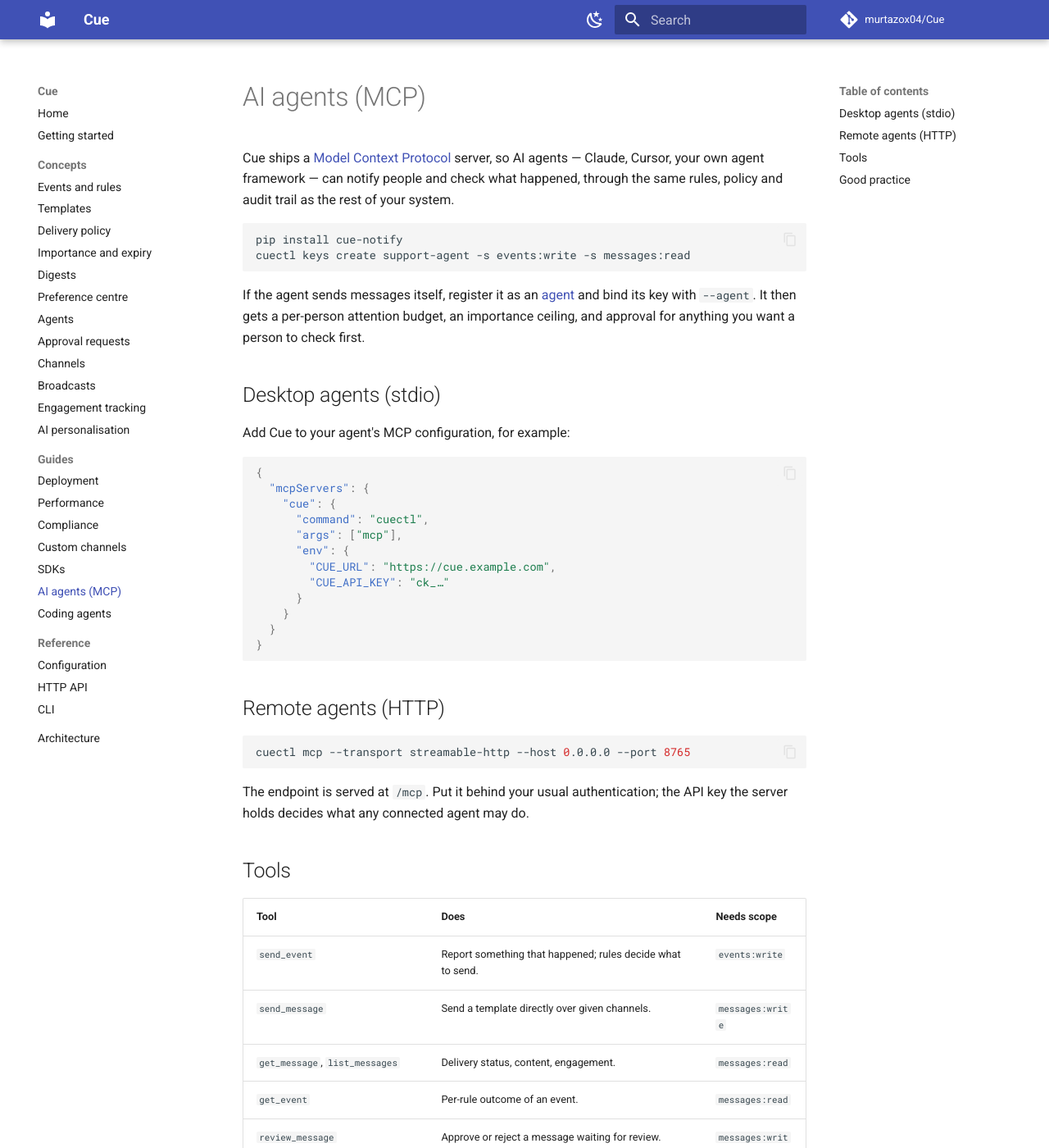
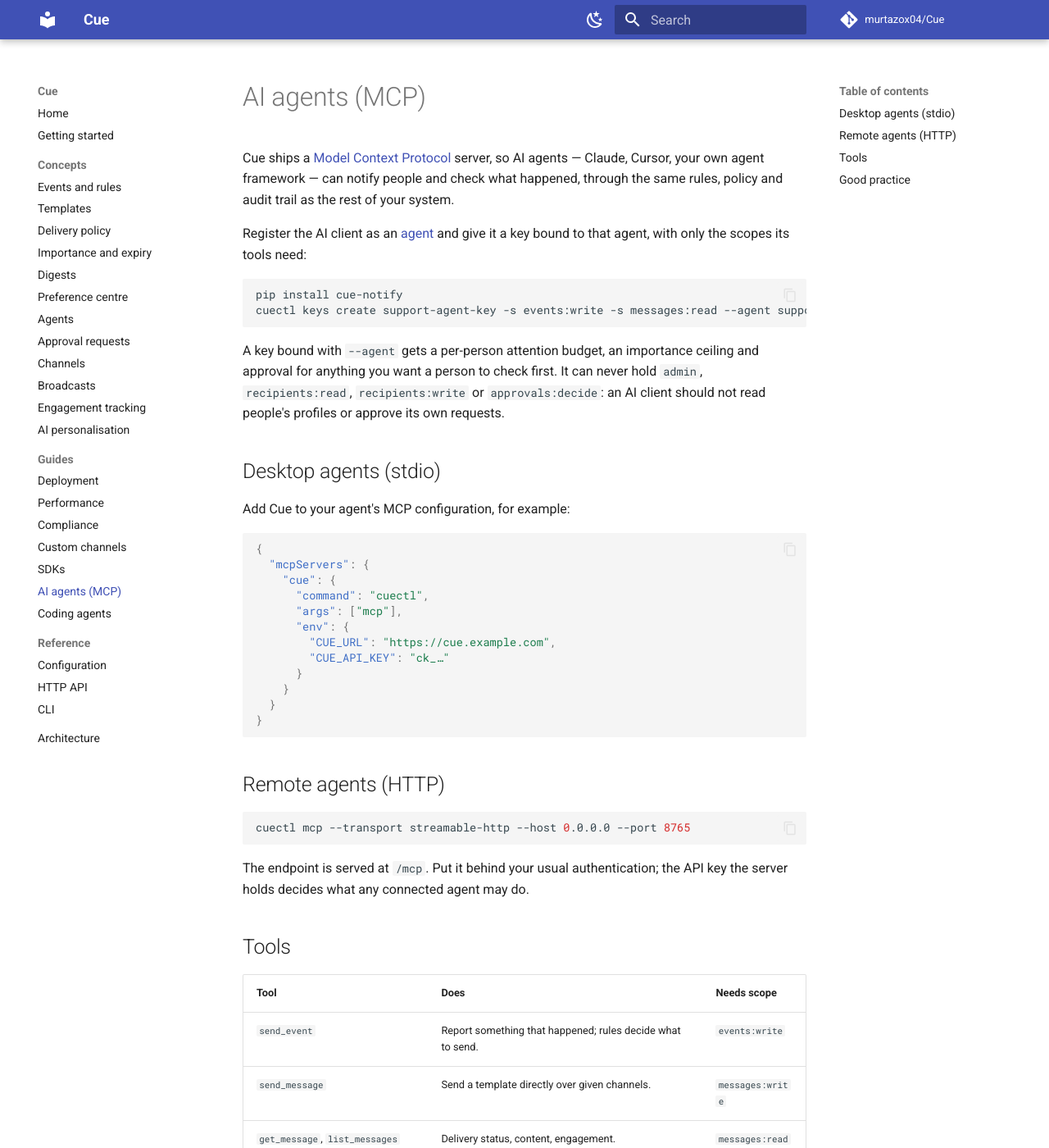
Before and after one commit to murtazox04/Cue, an MkDocs documentation site: the page built from docs/guides/ai-agents.md, in a window 1280 px wide and 1400 px high. Shown: the whole window at 82% size. Built offline with MkDocs 1.6.1 and Material for MkDocs 9.7.7, drawn with Linux system fonts in a browser that asks for light colours; comment, search, counter and statistics services are not loaded; some of the changed text lies outside the part shown.

Commit message:
Document approvals:decide, agent key limits and the preference secret
The AI agent guide creates keys bound with --agent and least privilege,
its MCP tool table drops review_message, and the integration skill no
longer hands an admin key to the app or an AI client. The changelog
lists the security fixes and what operators must do before upgrading.

````diff
--- a/docs/guides/ai-agents.md
+++ b/docs/guides/ai-agents.md
@@ -4,14 +4,18 @@
 agents — Claude, Cursor, your own agent framework — can notify people and check what
 happened, through the same rules, policy and audit trail as the rest of your system.
 
+Register the AI client as an [agent](../concepts/agents.md) and give it a key bound to
+that agent, with only the scopes its tools need:
+
 ```bash
 pip install cue-notify
-cuectl keys create support-agent -s events:write -s messages:read
+cuectl keys create support-agent-key -s events:write -s messages:read --agent support-agent
 ```
 
-If the agent sends messages itself, register it as an [agent](../concepts/agents.md)
-and bind its key with `--agent`. It then gets a per-person attention budget, an
-importance ceiling, and approval for anything you want a person to check first.
+A key bound with `--agent` gets a per-person attention budget, an importance ceiling and
+approval for anything you want a person to check first. It can never hold `admin`,
+`recipients:read`, `recipients:write` or `approvals:decide`: an AI client should not read
+people's profiles or approve its own requests.
 
 ## Desktop agents (stdio)
 
@@ -49,17 +53,23 @@
 | `send_message` | Send a template directly over given channels. | `messages:write` |
 | `get_message`, `list_messages` | Delivery status, content, engagement. | `messages:read` |
 | `get_event` | Per-rule outcome of an event. | `messages:read` |
-| `review_message` | Approve or reject a message waiting for review. | `messages:write` |
+| `request_approval` | Ask people to approve an action before the agent takes it. | `messages:write` |
+| `get_approval` | Poll an approval request for its decision. | `messages:read` |
 | `explain` | Dry-run: which rules would fire and why not. | `admin` |
 | `preview_template`, `list_templates` | Discover and render templates. | `admin` |
 
 Read tools are annotated read-only, so agents can call them without confirmation where
 their host allows it; sending tools are not.
 
+There is no tool to approve or reject anything. Decisions belong to people: reviewers
+decide from the one-time `review_url` in their notification, or through your own UI with
+a key that holds `approvals:decide`.
+
 ## Good practice
 
-- **Least privilege.** Give agents `events:write` + `messages:read` and let your rules
-  decide content. Grant `messages:write` only when the agent should choose templates.
+- **Least privilege.** Bind the key to an agent and give it `events:write` +
+  `messages:read`, letting your rules decide content. Grant `messages:write` only when the
+  agent should choose templates or ask for approvals.
 - **Idempotency.** The server instructs agents to pass an idempotency key derived from
   the action that triggered the notification, so a retried tool call never notifies
   twice.
````
Also changed, not shown: CHANGELOG.md (+44 -0 lines), docs/concepts/agents.md (+12 -5 lines), docs/concepts/approvals.md (+4 -3 lines), docs/reference/api.md (+4 -1 lines), docs/reference/cli.md (+2 -1 lines), docs/reference/configuration.md (+2 -1 lines), plugins/cue/skills/integrate-cue/SKILL.md (+21 -7 lines).
